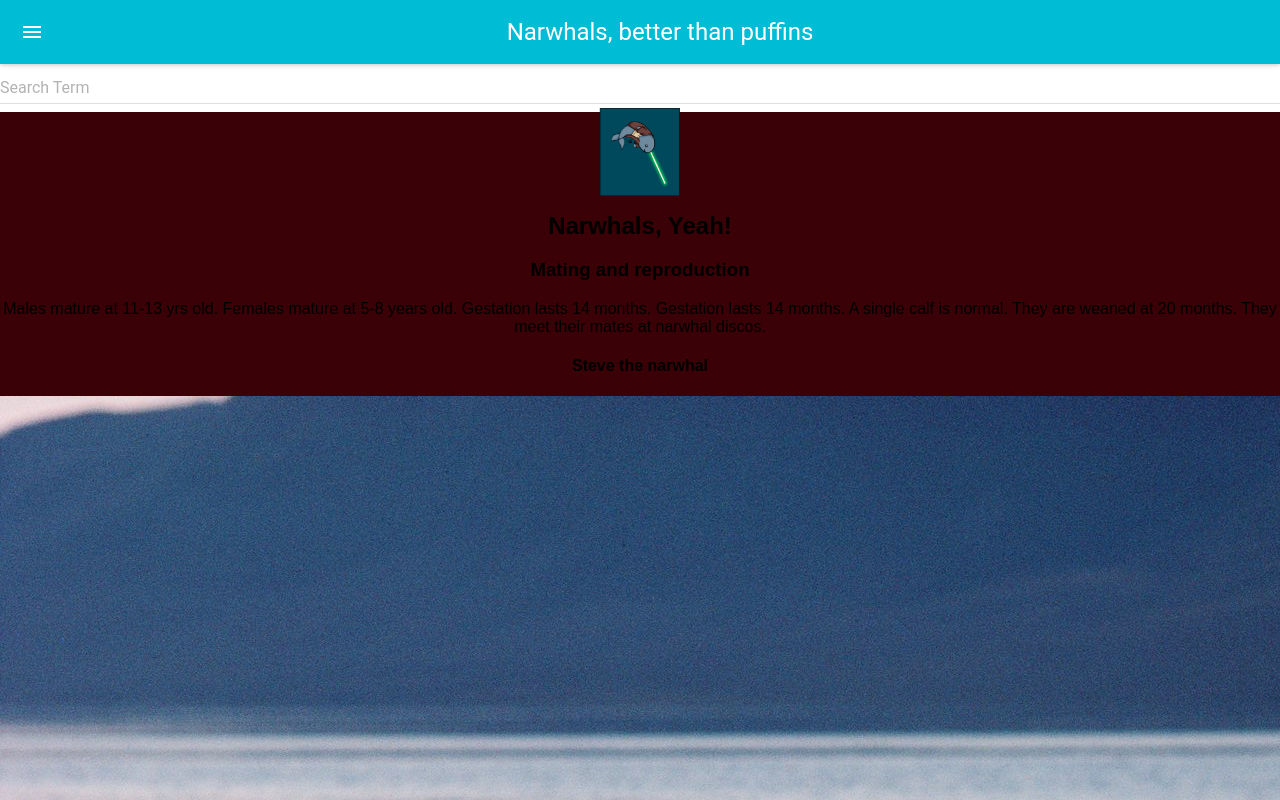
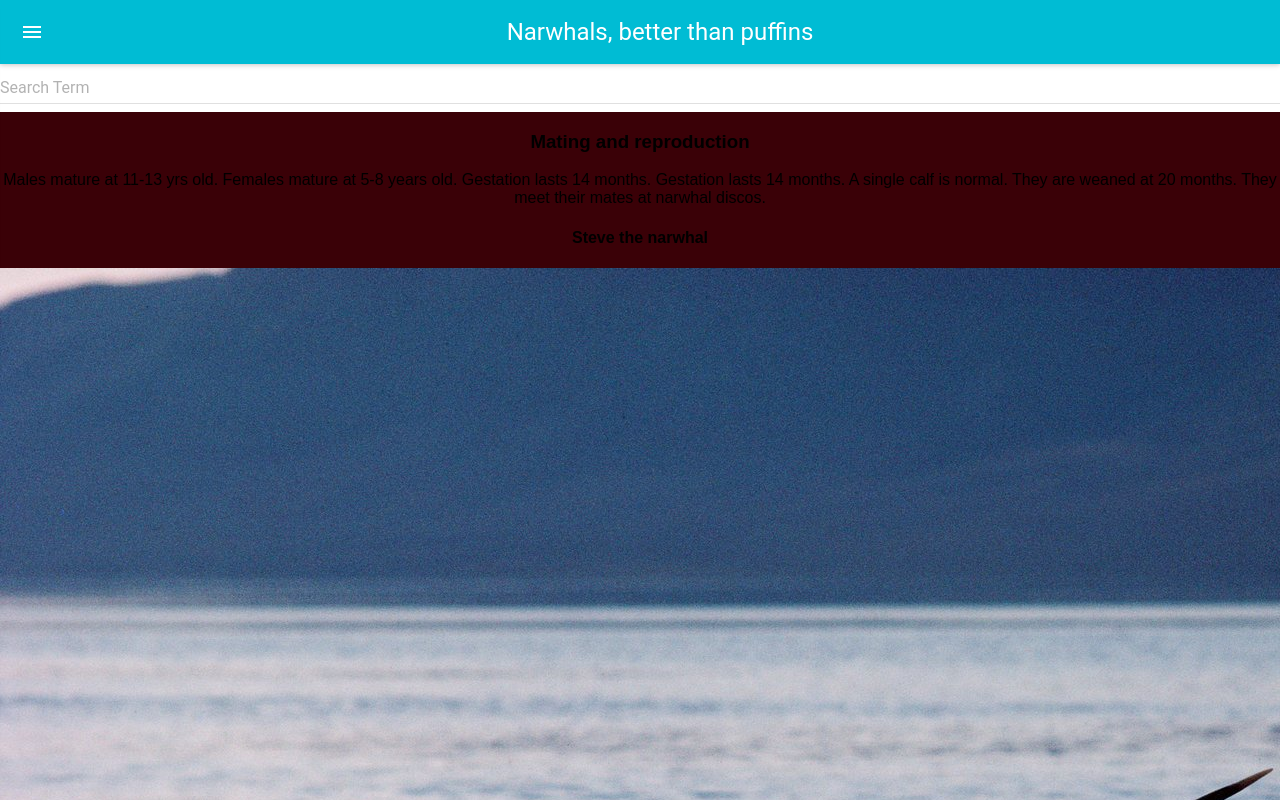
Before and after one commit to rdubrock/narwhals, a React (Create React App) app: page /reproduction in a window 1280 px wide. Shown: the top 800 px of the page. Built offline with nearby package versions, Linux system fonts and the light colour scheme.

Commit message:
changes to routing

```diff
--- a/src/App.js
+++ b/src/App.js
@@ -79,7 +79,10 @@ class App extends Component {
           title='Narwhals, better than puffins'
           onLeftIconButtonClick={ this.toggleDrawer }
         />
-        <div style={ {backgroundColor: 'white' }}>
+        <div style={ {
+          backgroundColor: 'white',
+          height: '100%',
+        }}>
           <AutoComplete
             hintText='Search Term'
             fullWidth={ true }
@@ -119,7 +122,7 @@ class App extends Component {
             <Link to='/habitat'>Habitat</Link>
           </MenuItem>
         </Drawer>
-        <Route path='/' component={ Home } />
+        <Route exact path='/' component={ Home } />
         <Route path='/diet' component={ Diet } />
         <Route path='/anatomy' component={ Anatomy } />
         <Route path='/scientific' component={ Scientific } />
@@ -127,7 +130,6 @@ class App extends Component {
         <Route path='/reproduction' component={ Reproduction } />
         <Route path='/behavior' component={ Behavior } />
         <Route path='/habitat' component={ Habitat } />
-        <iframe width="560" height="315" src="https://www.youtube.com/embed/GcYVCvBq0FY" frameborder="0" gesture="media" allow="encrypted-media" allowfullscreen></iframe>
         <h3>Research Citations</h3>
         <a href="https://en.wikipedia.org/wiki/Narwhal">Wiki page for Narwhal</a>
         <a href="https://www.worldwildlife.org/stories/unicorn-of-the-sea-narwhal-facts">WorldWildlife</a>
--- a/src/Home.js
+++ b/src/Home.js
@@ -6,6 +6,7 @@ export default class Home extends Component {
       <div>
         <img src='jedi_narwhal.jpg' className="App-logo" alt="logo" />
         <h1 className="App-title">Narwhals, Yeah!</h1>
+        <iframe width="560" height="315" src="https://www.youtube.com/embed/GcYVCvBq0FY" frameborder="0" gesture="media" allow="encrypted-media" allowfullscreen></iframe>
       </div>
     )
   }
```
